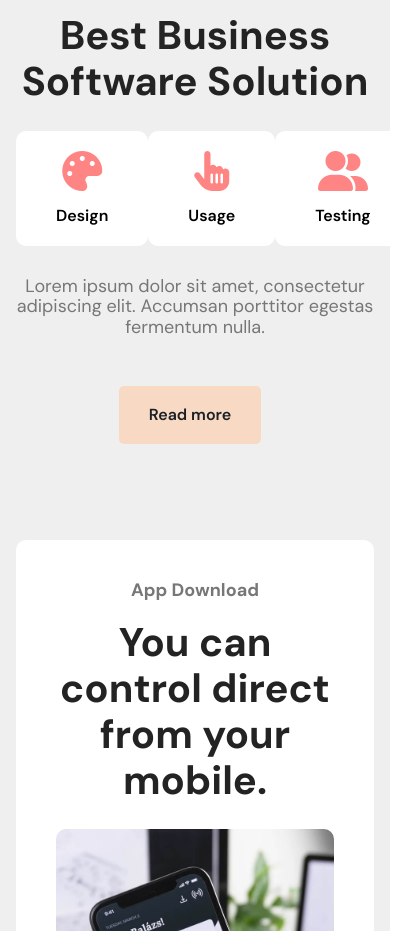
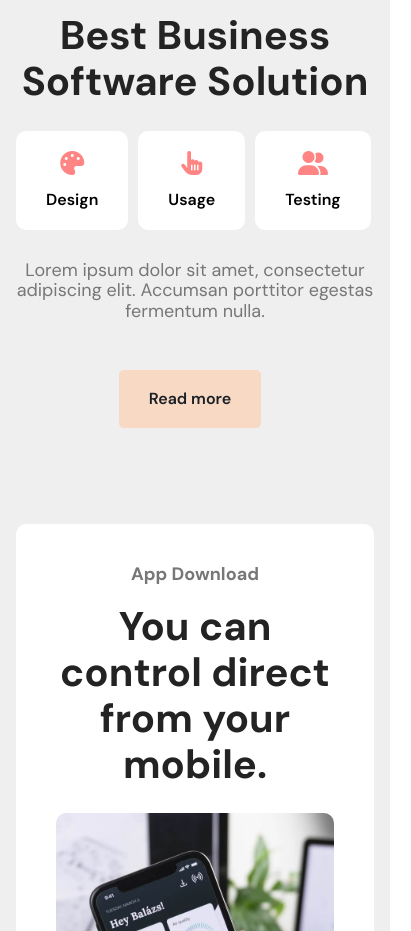
Before and after one commit to kien2oo3/Software-M4-Template, a plain HTML site: page index.html in a window 390 px wide. Shown: the part 1280-2211 px from the top of the page, 411 px wide, since content can reach past the window. Drawn offline with nearby package versions, Linux system fonts and the light colour scheme.

Commit message:
Update version 15/10/2024

```diff
--- a/assets/css/main.css
+++ b/assets/css/main.css
@@ -368,6 +368,18 @@ body {
     .section-two .inner-box .inner-list li {
         margin: 0;
         padding: 20px 40px;
+    }
+}
+
+@media (max-width: 567.98px){
+    .section-two .inner-box .inner-list li {
+        padding: 20px 30px;
+        margin-right: 10px;
+    }
+
+    .section-two .inner-box .inner-list li i {
+        font-size: 1.5rem;
+        color: #ff8484;
     }
 }
 
```
